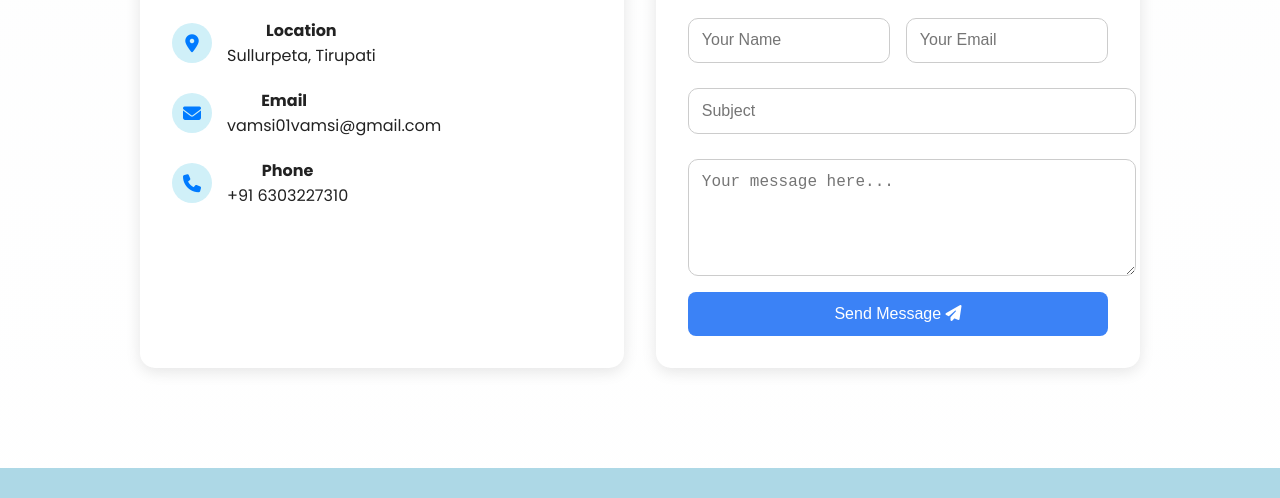
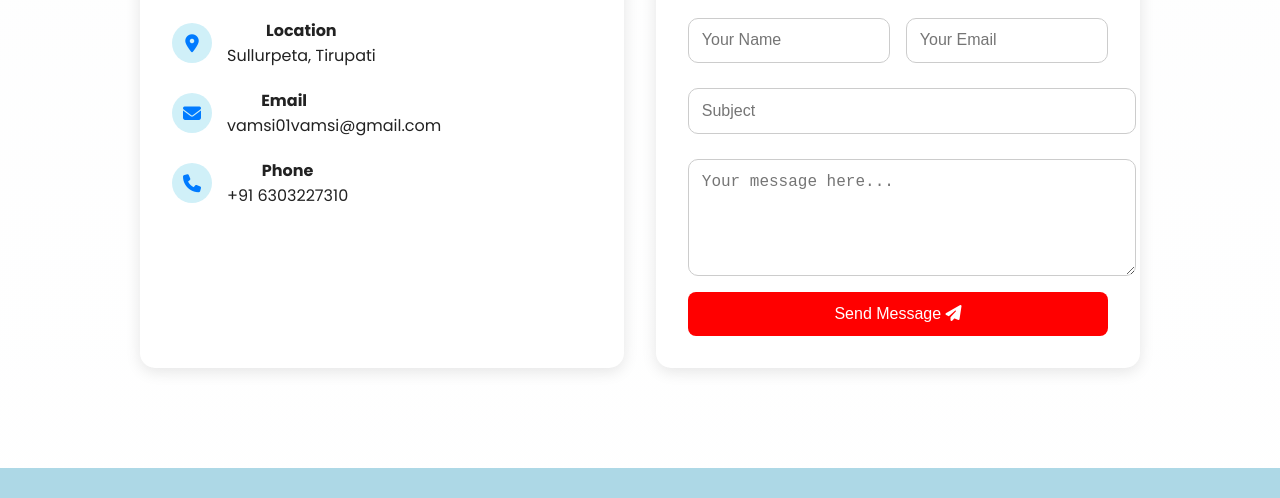
Before and after one commit to MODDU-VAMSI/my-project, a plain HTML site: page index.html in a window 1280 px wide. Shown: the part 3561-4059 px from the top of the page. Drawn offline with Linux system fonts and the light colour scheme.

Commit message:
color changed

```diff
--- a/index.html
+++ b/index.html
@@ -354,7 +354,9 @@
   margin-top: 1rem;
   padding: 0.8rem;
   font-size: 1rem;
-  background: #3b82f6;
+  /* background: #3b82f6; */
+  background: red;
+
   color: white;
   border: none;
   border-radius: 8px;
```
